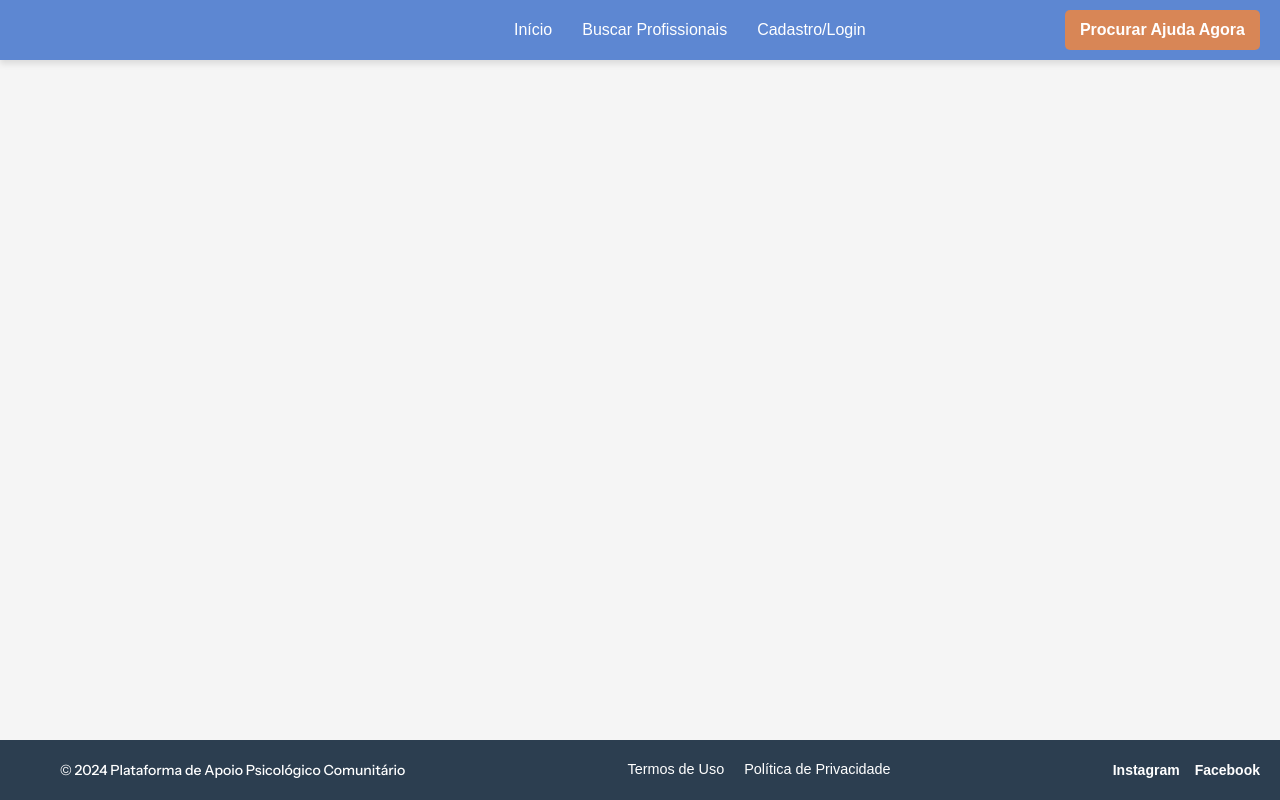
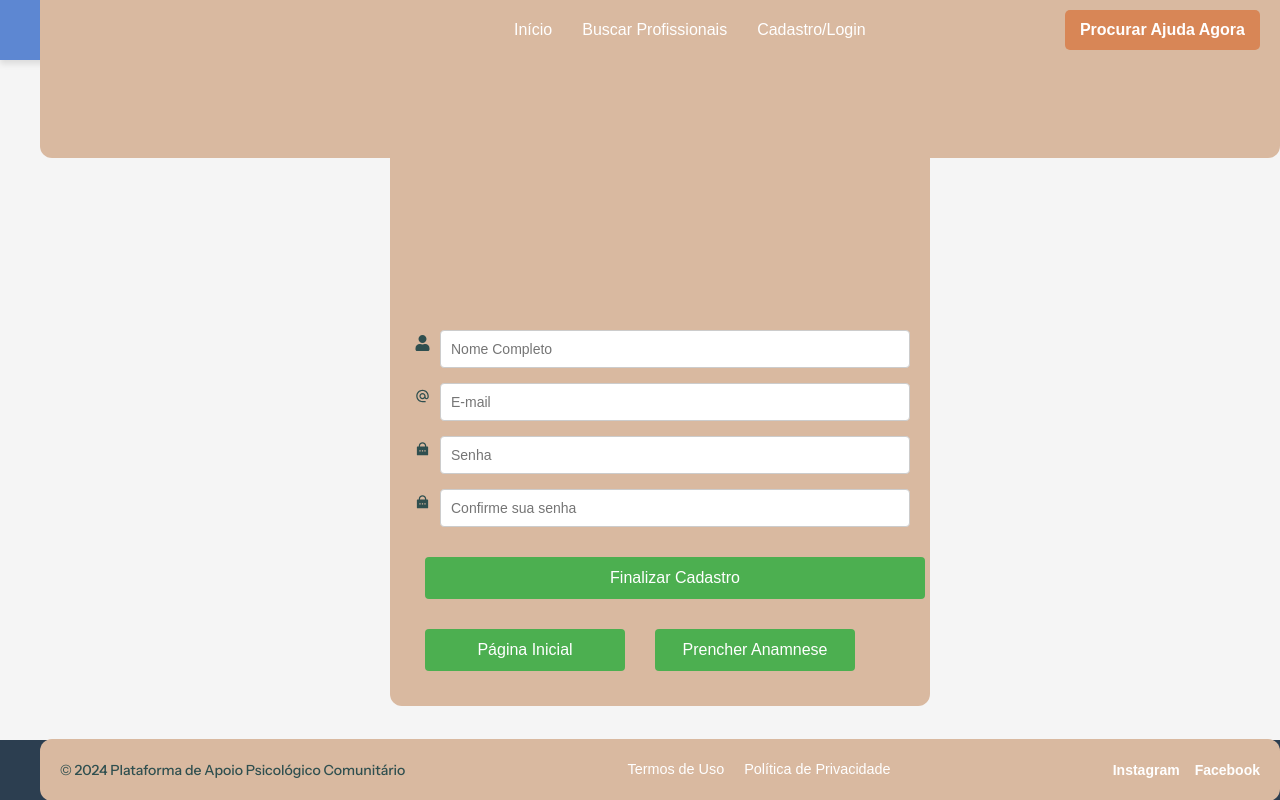
Before and after one commit to gusmrtns/plataforma-de-apoio-psicologico-comunitario, a React (Vite) app in the folder plataforma-apoio/: page /cadastroPaciente in a window 1280 px wide. Built offline with nearby package versions, Linux system fonts and the light colour scheme.

Commit message:
configuração de rotas para as páginas de anamnese e cadastro de pacientes

```diff
--- a/plataforma-apoio/src/App.jsx
+++ b/plataforma-apoio/src/App.jsx
@@ -4,6 +4,8 @@ import { BrowserRouter as Router, Routes, Route } from "react-router-dom";
 import Home from "./pages/Home";
 import Login from "./pages/Login";
 import Cadastro from "./pages/Cadastro";
+import CadPaciente from './pages/CadPaciente';
+import Anamnese from './pages/Anamnese';
 import CadastroProfissional from './pages/cadastroProfissional';
 import Footer from "./components/Footer";
 import Navbar from "./components/Navbar";
@@ -18,6 +20,8 @@ function App() {
         <Route path="/login" element={<Login />} />
         <Route path="/cadastro" element={<Cadastro />} />
         <Route path="/cadastroProfissional" element={<CadastroProfissional />} />
+        <Route path="/cadastroPaciente" element={<CadPaciente />} />
+        <Route path="/anamnese" element={<Anamnese />} />
       </Routes>
       <Footer />
     </Router>
--- a/plataforma-apoio/src/pages/Anamnese.jsx
+++ b/plataforma-apoio/src/pages/Anamnese.jsx
@@ -2,9 +2,10 @@ import React, {useState} from "react";
 import Pessoal from "../components/Pessoal";
 import Inform from "../components/Inform";
 import Historico from "../components/Historico";
+import { Link } from "react-router-dom"
 import '../styles/Anamnese.css'
 
-function Paciente() {
+function Anamnese() {
     const [cpf, setCpf] = useState("");
     const [rg, setRg] = useState("");
     const [celular, setCelular] = useState("");
@@ -26,11 +27,13 @@ function Paciente() {
                     <button type="submit">Finalizar Anamnese</button>
                 </form>
                 <div id="divBotoes">
-                    <button>Página Inicial</button>
+                    <Link to="/">
+                        <button className="botao">Página Inicial</button>
+                    </Link>
                 </div>
             </div>
         </>
     )
 }
 
-export default Paciente;
+export default Anamnese;
--- a/plataforma-apoio/src/pages/CadUser.jsx
+++ b/plataforma-apoio/src/pages/CadPaciente.jsx
@@ -2,9 +2,10 @@ import React, { useState } from "react";
 import { FaUser } from "react-icons/fa";
 import { MdAlternateEmail } from "react-icons/md";
 import { RiLockPasswordFill } from "react-icons/ri";
-import '../styles/CadUser.css'
+import { Link } from "react-router-dom"
+import '../styles/CadPaciente.css'
 
-function User() {
+function CadPaciente() {
     const [nome, setNome] = useState("");
     const [email, setEmail] = useState("");
     const [senha, setSenha] = useState("");
@@ -94,12 +95,16 @@ function User() {
                     <button type="submit">Finalizar Cadastro</button>
                 </form>
                 <div id="divBotoes">
-                    <button className="botao">Página Inicial</button>
-                    <button className="botao">Prencher Anamnese</button>
+                    <Link to="/">
+                        <button className="botao">Página Inicial</button>
+                    </Link>
+                    <Link to="/anamnese">
+                        <button className="botao">Prencher Anamnese</button>
+                    </Link>
                 </div>
             </div>
        </>
     )
 }
 
-export default User;
+export default CadPaciente;
```
Also changed, not shown: plataforma-apoio/src/styles/CadPaciente.css (renamed from plataforma-apoio/src/styles/CadUser.css).
